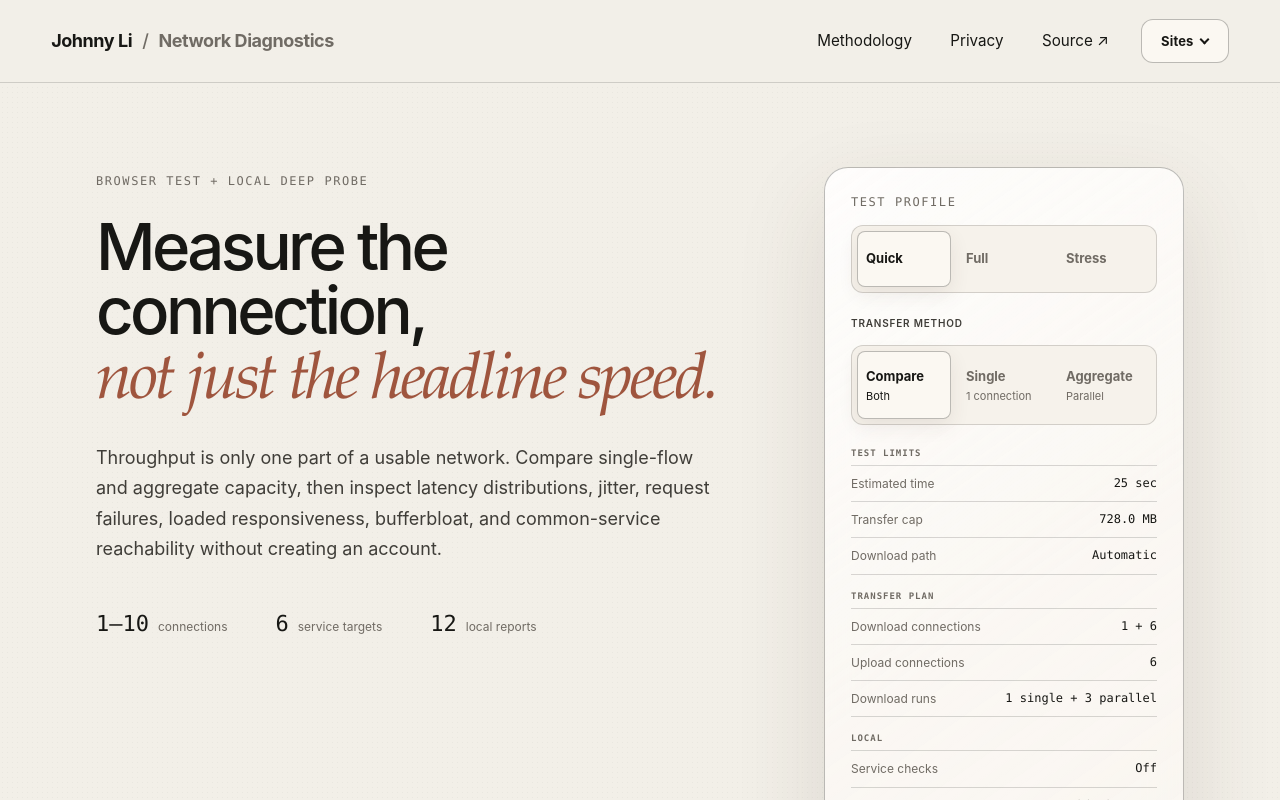
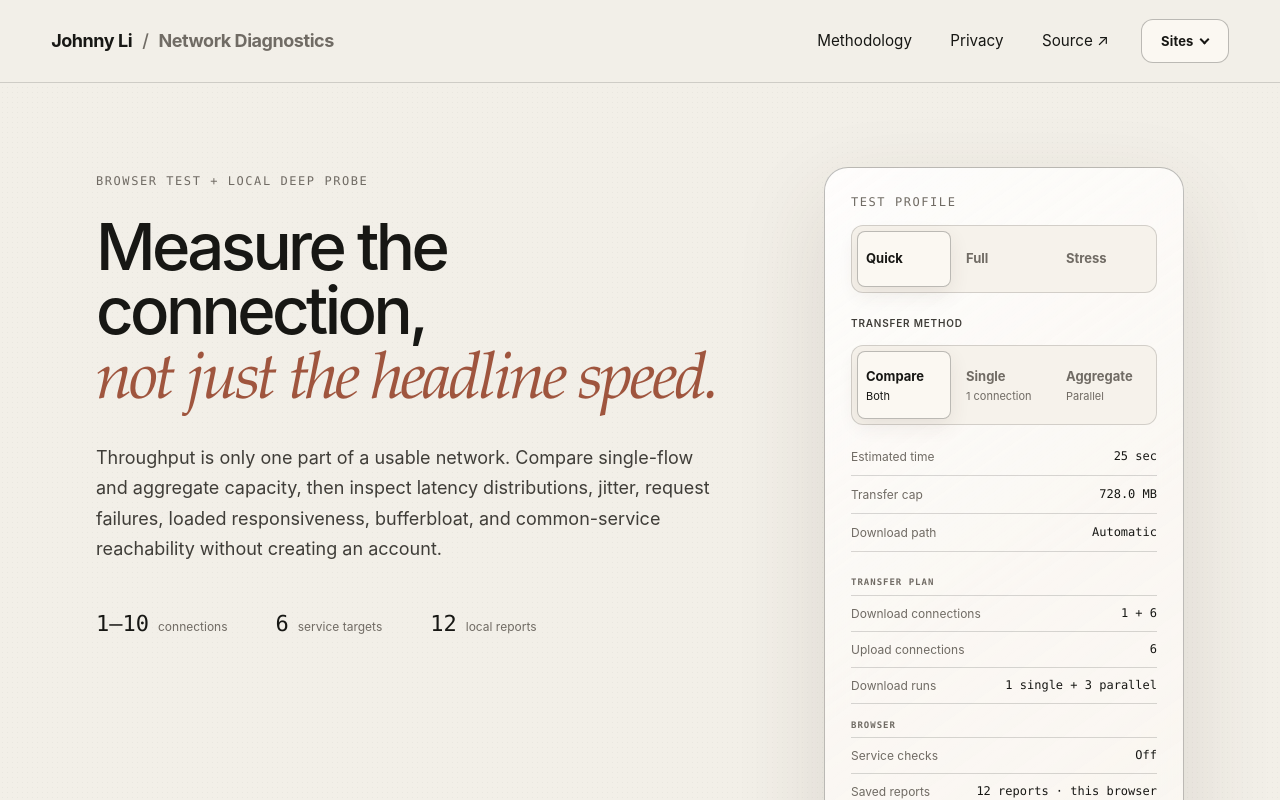
Before and after one commit to JohnnyZLi/Network-Diagnostics-Suite, a React (Vite) app: page / in a window 1280 px wide. Shown: the top 800 px of the page. Built offline with nearby package versions, Linux system fonts and the light colour scheme.

Commit message:
Simplify test summary hierarchy

```diff
--- a/src/components/TestControls.tsx
+++ b/src/components/TestControls.tsx
@@ -174,14 +174,11 @@ export function TestControls({
       </div>
 
       <div className="test-controls__summary">
-        <div className="test-controls__summary-group">
-          <div className="test-controls__summary-label">Test limits</div>
-          <dl>
-            <div><dt>Estimated time</dt><dd>{compactEstimatedTime(config.estimatedTime)}</dd></div>
-            <div><dt>Transfer cap</dt><dd>{formatBytes(transferCap)}</dd></div>
-            <div><dt>Download path</dt><dd className={downloadPath === "auto" ? "path-recommendation" : ""}>{DOWNLOAD_PATHS[downloadPath].name}</dd></div>
-          </dl>
-        </div>
+        <dl className="test-controls__limits">
+          <div><dt>Estimated time</dt><dd>{compactEstimatedTime(config.estimatedTime)}</dd></div>
+          <div><dt>Transfer cap</dt><dd>{formatBytes(transferCap)}</dd></div>
+          <div><dt>Download path</dt><dd className={downloadPath === "auto" ? "path-recommendation" : ""}>{DOWNLOAD_PATHS[downloadPath].name}</dd></div>
+        </dl>
 
         <div className="test-controls__summary-group">
           <div className="test-controls__summary-label">Transfer plan</div>
@@ -193,7 +190,7 @@ export function TestControls({
         </div>
 
         <div className="test-controls__summary-group">
-          <div className="test-controls__summary-label">Local</div>
+          <div className="test-controls__summary-label">Browser</div>
           <dl>
             <div><dt>Service checks</dt><dd>{config.includeServices ? "6 destinations" : "Off"}</dd></div>
             <div><dt>Saved reports</dt><dd>12 reports · this browser</dd></div>
```
